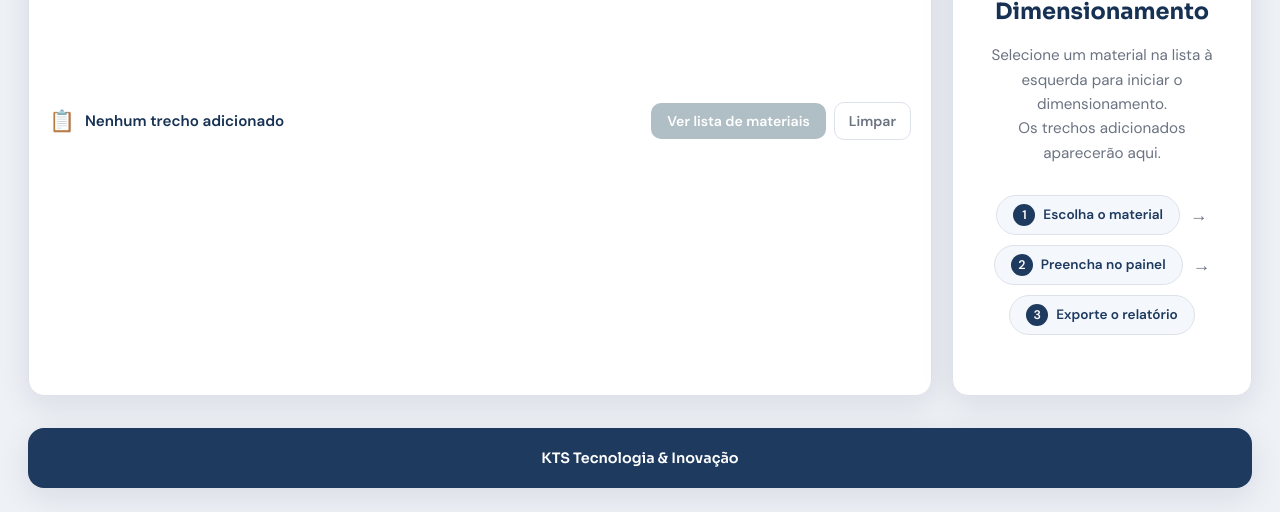
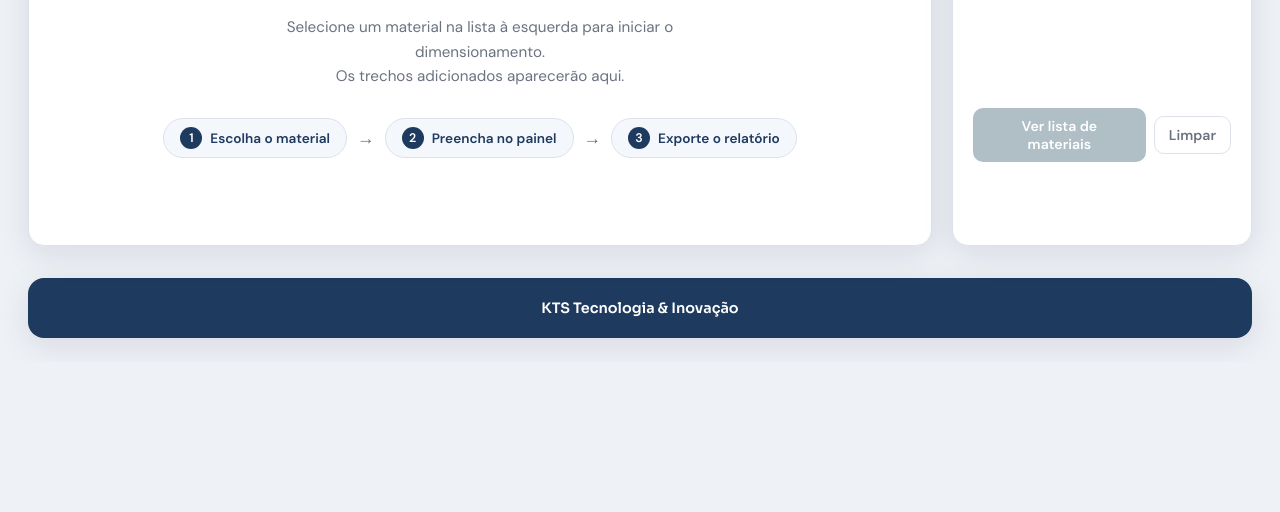
Before and after one commit to nikolaspereira-design/infra, a plain HTML site: page index.html in a window 1280 px wide. Shown: the part 1055-1567 px from the top of the page. After the commit the page ends 1417 px from the top, so only its background shows below. Drawn offline with nearby package versions, Linux system fonts and the light colour scheme.

Commit message:
correcao

```diff
--- a/script.js
+++ b/script.js
@@ -401,7 +401,7 @@ function downloadCsv() {
     const blob = new Blob(
     ['\uFEFF' + csvContent],
     { type: 'text/csv;charset=utf-8;' }
-);
+);git
     const link = document.createElement('a');
     link.href = URL.createObjectURL(blob);
     link.download = 'lista_kts.csv';
--- a/styles.css
+++ b/styles.css
@@ -148,6 +148,14 @@ body {
     display: flex;
     flex-direction: column;
     gap: 16px;
+}
+
+#main-panel {
+    order: 1;
+}
+
+#project-bar {
+    order: 2;
 }
 
 /* ===== PROJECT BAR ===== */
```
